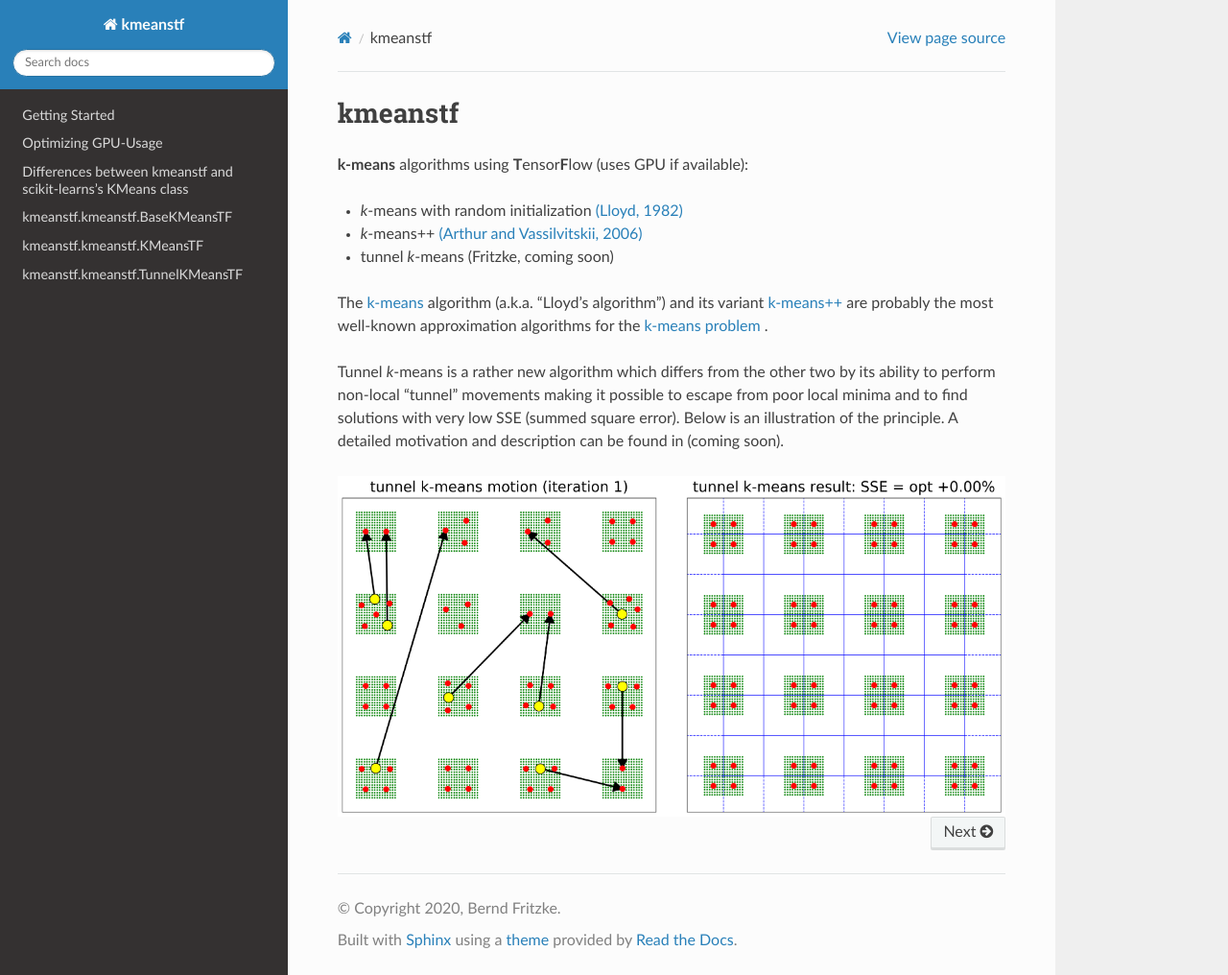
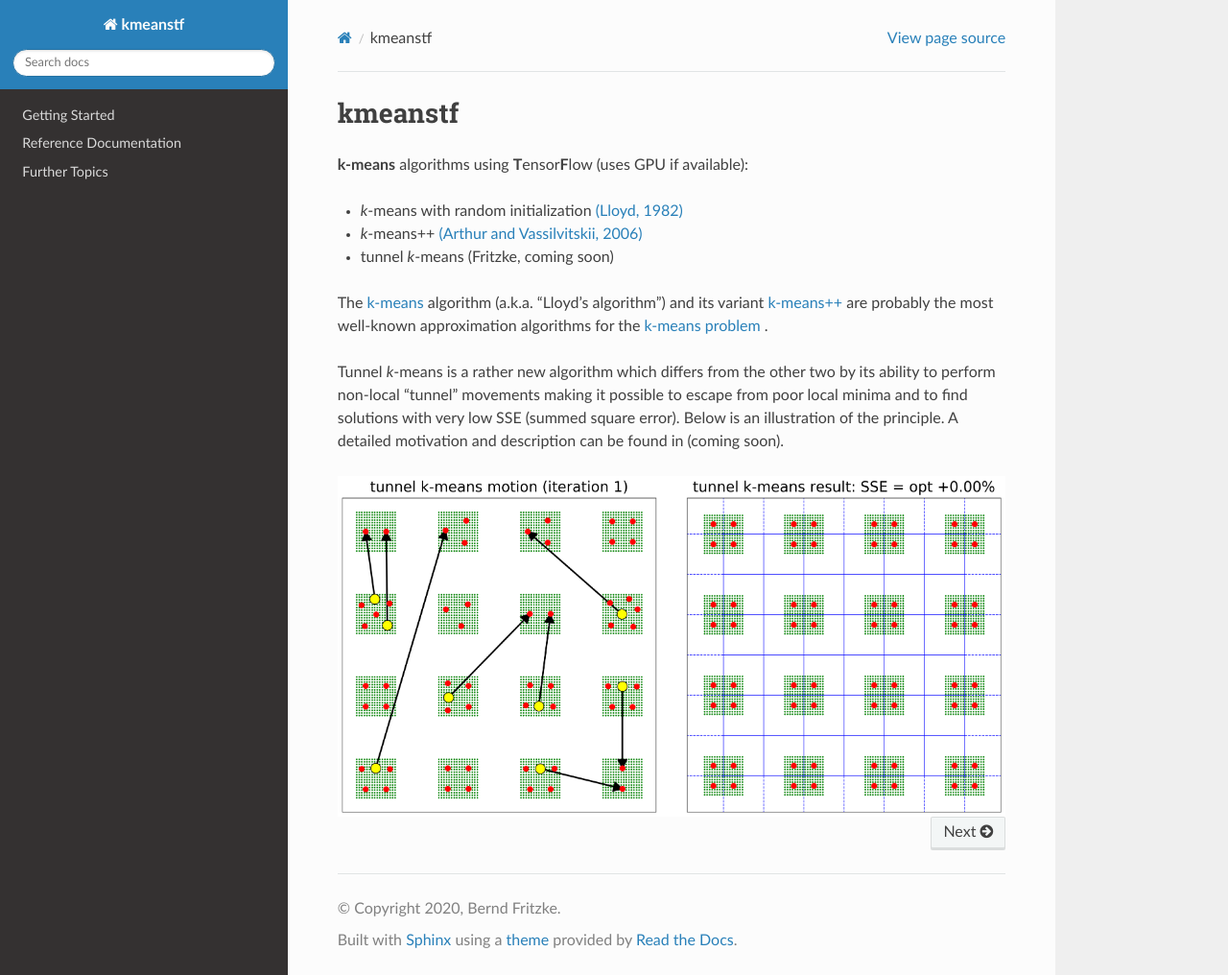
Before and after one commit to gittar/kmeanstf, a Sphinx documentation site: the page built from docs/source/index.rst, in a window 1280 px wide and 1016 px high. Shown: the whole window at 96% size. Built offline with Sphinx 7.4.7 and the Read the Docs theme 2.0.0, drawn with Linux system fonts in a browser that asks for light colours; some of the changed lines change nothing that is shown.

Commit message:
docs reorg

```diff
--- /dev/null
+++ b/docs/source/api.rst
@@ -0,0 +1,30 @@
+Reference Documentation
+=======================
+
+.. note::
+
+    Currently only few links to classes do work (likely my failure to master the
+    excellent `sphinx <https://www.sphinx-doc.org/en/master/>`_ tool). So please use the navigation bar to the left.
+
+.. toctree::
+   :hidden:
+   :maxdepth: 1
+   :glob:
+
+   stubs/mymod.kmeanstf.KMeansTF
+   stubs/mymod.kmeanstf.TunnelKMeansTF
+   stubs/mymod.kmeanstf.BaseKMeansTF
+
+kmeanstf consists of two classes
+
+* :class:`.KMeansTF` (close equivalent of scikit-learn KMeans)
+* :class:`.TunnelKMeansTF` (implements tunnel k-means)
+
+which share a common base class
+
+* :class:`BaseKMeansTF`
+
+This design was chosen to
+
+* enable :class:`.KMeansTF` to have an interface very similar to `scikit-learns KMeans <https://scikit-learn.org/stable/modules/generated/sklearn.cluster.KMeans.html>`_
+* avoid code duplication
--- a/docs/source/index.rst
+++ b/docs/source/index.rst
@@ -26,4 +26,5 @@ A detailed motivation and description can be found in (coming soon).
    :glob:
 
    intro
-   stubs/*
+   api
+   misc
--- a/docs/source/intro.rst
+++ b/docs/source/intro.rst
@@ -92,52 +92,3 @@ leads to:
     :alt: alternate text
 
 The data set used is the same as in :ref:`kmp-label` for *k*-means++. One can note that the SSE of the tunnel *k*-means solution is lower.
-
-Optimizing GPU-Usage
-====================
-
-If a GPU is used (kmeanstf does work also without one, just slower) certain
-optimizations are possible depending on the size of the GPU memory. These are described below.
-
-
-Both :class:`.KMeansTF` and :class:`.TunnelKMeansTF` have a parameter ``max_mem``.
-This parameter is used to decide if for a given *k*-means problem characterized by data set *X[n,d]* and number of
-centroids (parameter *cluster_centers*, a.k.a. *k*) the central distance computation (distance of all centroids to all data points) can be
-performed in one step or has to be done with subsets of the data. For the default data type ``tf.float32`` (4 bytes) this distance computation requires a matrix of size
-
-.. math::
-
-    S = n \times d \times k \times 4
-
-Therefore, if
-
-.. math::
-
-    S > \mbox{max_mem}
-
-the data set is split into sufficiently many parts that the above matrix for each part has at most size ``max_mem`` and
-the distances for all parts are computed separately.
-
-In case of a
-GPU memory error (which may occur depending on the combination of ``max_mem`` value and actual size of the GPU memory) the value of ``max_mem`` is
-reduced by a specific fraction (currently 10%) until a suitable value is found.
-
-This default value  (1_800_000_000) for ``max_mem`` has been empirically selected for a particular graphics card (NVidia GTX-1060 6GB).
-It is considerably lower than the available GPU memory (6GB in this case) since also for other computations
-some GPU-memory is required.
-
-For a much larger or smaller GPU-memory it might make sense to provide a non-default value for the ``max_mem`` parameter. By setting the parameter ``verbose`` to 1 for
-:class:`.KMeansTF` or :class:`.TunnelKMeansTF` one can observe messages about splitting the data set or about GPU-errors and can find a suitable value for the graphics card at hand.
-
-
-
-Differences between kmeanstf and scikit-learns's KMeans class
-=============================================================
-
-The following performance-related functionalities of scikit-learn's
-`KMeans <https://scikit-learn.org/stable/modules/generated/sklearn.cluster.KMeans.html>`_ class
-were not implemented in :class:`.KMeansTF` and :class:`.TunnelKMeansTF` since kmeanstf provides data parallelism via GPU usage:
-
-* elkan algorithm (parameter *algorithm*, value 'elkan')
-* support for job-level parallelism (parameter *n_jobs*)
-* precomputing distances (parameters *precompute_distances*, *copy_x*)
--- /dev/null
+++ b/docs/source/misc.rst
@@ -0,0 +1,51 @@
+Further Topics
+==============
+
+Optimizing GPU-Usage
+--------------------
+
+If a GPU is used (kmeanstf does work also without one, just slower) certain
+optimizations are possible depending on the size of the GPU memory. These are described below.
+
+
+Both :class:`.KMeansTF` and :class:`.TunnelKMeansTF` have a parameter ``max_mem``.
+This parameter is used to decide if for a given *k*-means problem characterized by data set *X[n,d]* and number of
+centroids (parameter *cluster_centers*, a.k.a. *k*) the central distance computation (distance of all centroids to all data points) can be
+performed in one step or has to be done with subsets of the data. For the default data type ``tf.float32`` (4 bytes) this distance computation requires a matrix of size
+
+.. math::
+
+    S = n \times d \times k \times 4
+
+Therefore, if
+
+.. math::
+
+    S > \mbox{max_mem}
+
+the data set is split into sufficiently many parts that the above matrix for each part has at most size ``max_mem`` and
+the distances for all parts are computed separately.
+
+In case of a
+GPU memory error (which may occur depending on the combination of ``max_mem`` value and actual size of the GPU memory) the value of ``max_mem`` is
+reduced by a specific fraction (currently 10%) until a suitable value is found.
+
+This default value  (1_800_000_000) for ``max_mem`` has been empirically selected for a particular graphics card (NVidia GTX-1060 6GB).
+It is considerably lower than the available GPU memory (6GB in this case) since also for other computations
+some GPU-memory is required.
+
+For a much larger or smaller GPU-memory it might make sense to provide a non-default value for the ``max_mem`` parameter. By setting the parameter ``verbose`` to 1 for
+:class:`.KMeansTF` or :class:`.TunnelKMeansTF` one can observe messages about splitting the data set or about GPU-errors and can find a suitable value for the graphics card at hand.
+
+
+
+Differences between kmeanstf and scikit-learns's KMeans class
+-------------------------------------------------------------
+
+The following performance-related functionalities of scikit-learn's
+`KMeans <https://scikit-learn.org/stable/modules/generated/sklearn.cluster.KMeans.html>`_ class
+were not implemented in :class:`.KMeansTF` and :class:`.TunnelKMeansTF` since kmeanstf provides data parallelism via GPU usage:
+
+* elkan algorithm (parameter *algorithm*, value 'elkan')
+* support for job-level parallelism (parameter *n_jobs*)
+* precomputing distances (parameters *precompute_distances*, *copy_x*)
--- a/docs/source/stubs/mymod.kmeanstf.BaseKMeansTF.rst
+++ b/docs/source/stubs/mymod.kmeanstf.BaseKMeansTF.rst
@@ -1,5 +1,6 @@
+
 kmeanstf.kmeanstf.BaseKMeansTF
-==============================
+------------------------------
 
 .. currentmodule:: kmeanstf.kmeanstf
 
--- a/docs/source/stubs/mymod.kmeanstf.KMeansTF.rst
+++ b/docs/source/stubs/mymod.kmeanstf.KMeansTF.rst
@@ -1,5 +1,5 @@
 kmeanstf.kmeanstf.KMeansTF
-==========================
+--------------------------
 
 .. currentmodule:: kmeanstf.kmeanstf
 
--- a/docs/source/stubs/mymod.kmeanstf.TunnelKMeansTF.rst
+++ b/docs/source/stubs/mymod.kmeanstf.TunnelKMeansTF.rst
@@ -1,5 +1,5 @@
 kmeanstf.kmeanstf.TunnelKMeansTF
-================================
+--------------------------------
 
 .. currentmodule:: kmeanstf.kmeanstf
 
```
